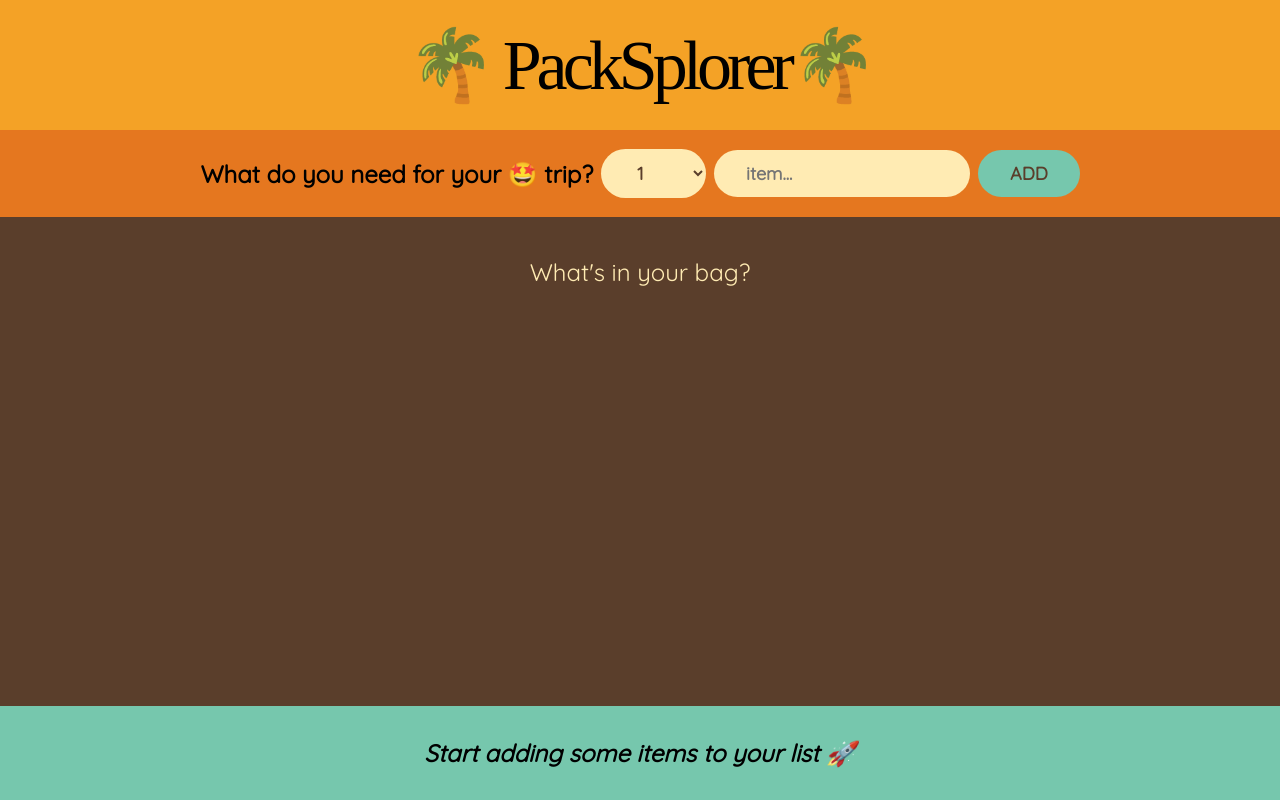
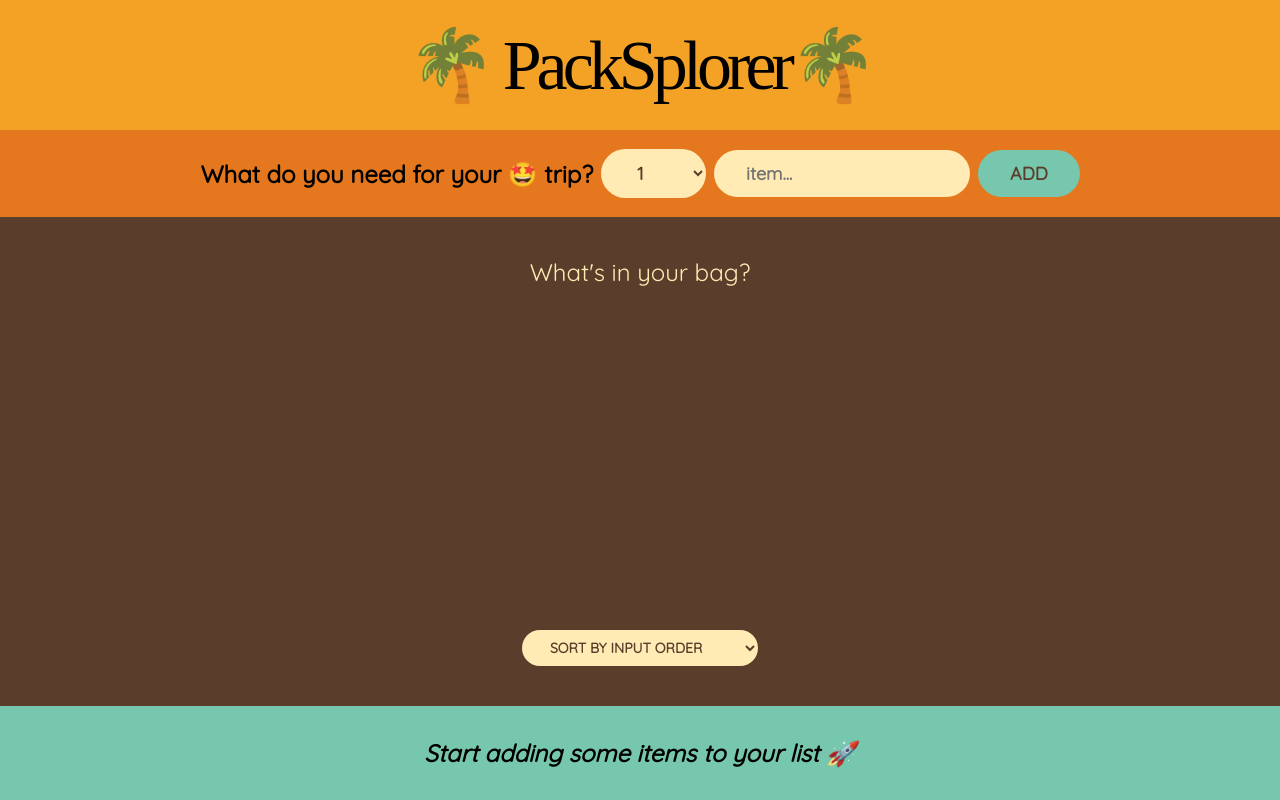
Before and after one commit to cpcastells/packsplorer-react, a React (Vite) app: page / in a window 1280 px wide. Built offline with nearby package versions, Linux system fonts and the light colour scheme; a web font is replaced by a local one.

Commit message:
Create sortBy state in App component and add handleOnSort function

```diff
--- a/src/components/App/App.tsx
+++ b/src/components/App/App.tsx
@@ -5,9 +5,11 @@ import Form from "../Form/Form";
 import Header from "../Header/Header";
 import PackingList from "../PackingList/PackingList";
 import AppStyled from "./AppStyled";
+import Sort from "../Sort/Sort";
 
 function App() {
   const [items, setItems] = useState<item[]>([]);
+  const [sortBy, setSortBy] = useState<string>("input");
 
   const handleAddItem = (item: item): void => {
     setItems((items) => [...items, item]);
@@ -25,6 +27,10 @@ function App() {
     );
   };
 
+  const handleOnSort = (sortBy: string) => {
+    setSortBy(sortBy);
+  };
+
   return (
     <AppStyled>
       <Header />
@@ -34,6 +40,7 @@ function App() {
         onToggleItem={handleOnToggle}
         onDeleteItem={handleDeleteItem}
       />
+      <Sort onSort={handleOnSort} sortBy={sortBy} />
       <Footer items={items} />
     </AppStyled>
   );
--- a/src/components/PackingList/PackingList.tsx
+++ b/src/components/PackingList/PackingList.tsx
@@ -15,9 +15,9 @@ const PackingList = ({
   onDeleteItem,
 }: PackingListProps): React.ReactElement => {
   return (
-    <PackingListStyled>
+    <PackingListStyled className="packing-list">
       <h3>What's in your bag?</h3>
-      <ul className="items-list">
+      <ul className="packing-list__items">
         {items.map((item) => (
           <Item
             item={item}
```
